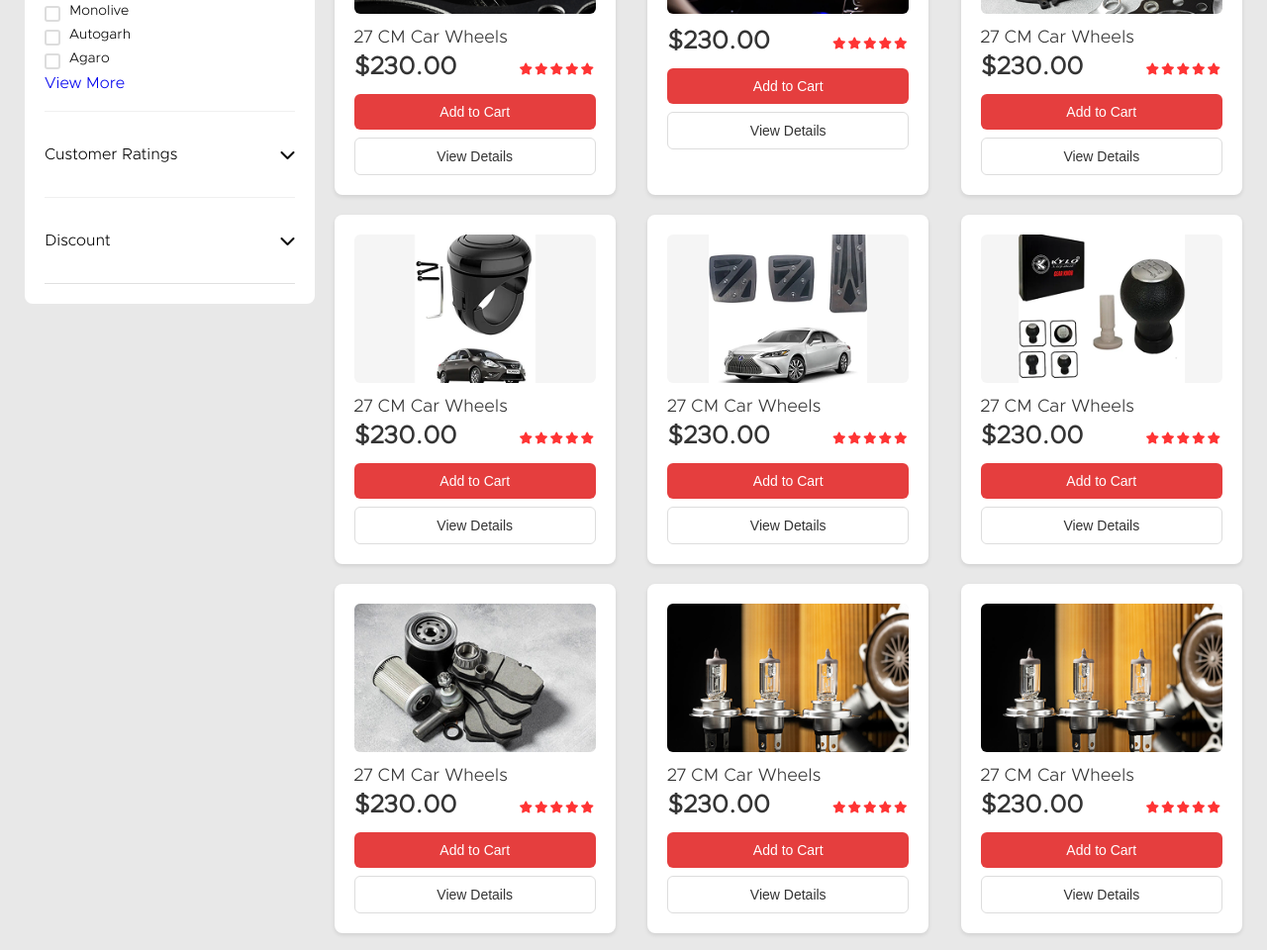
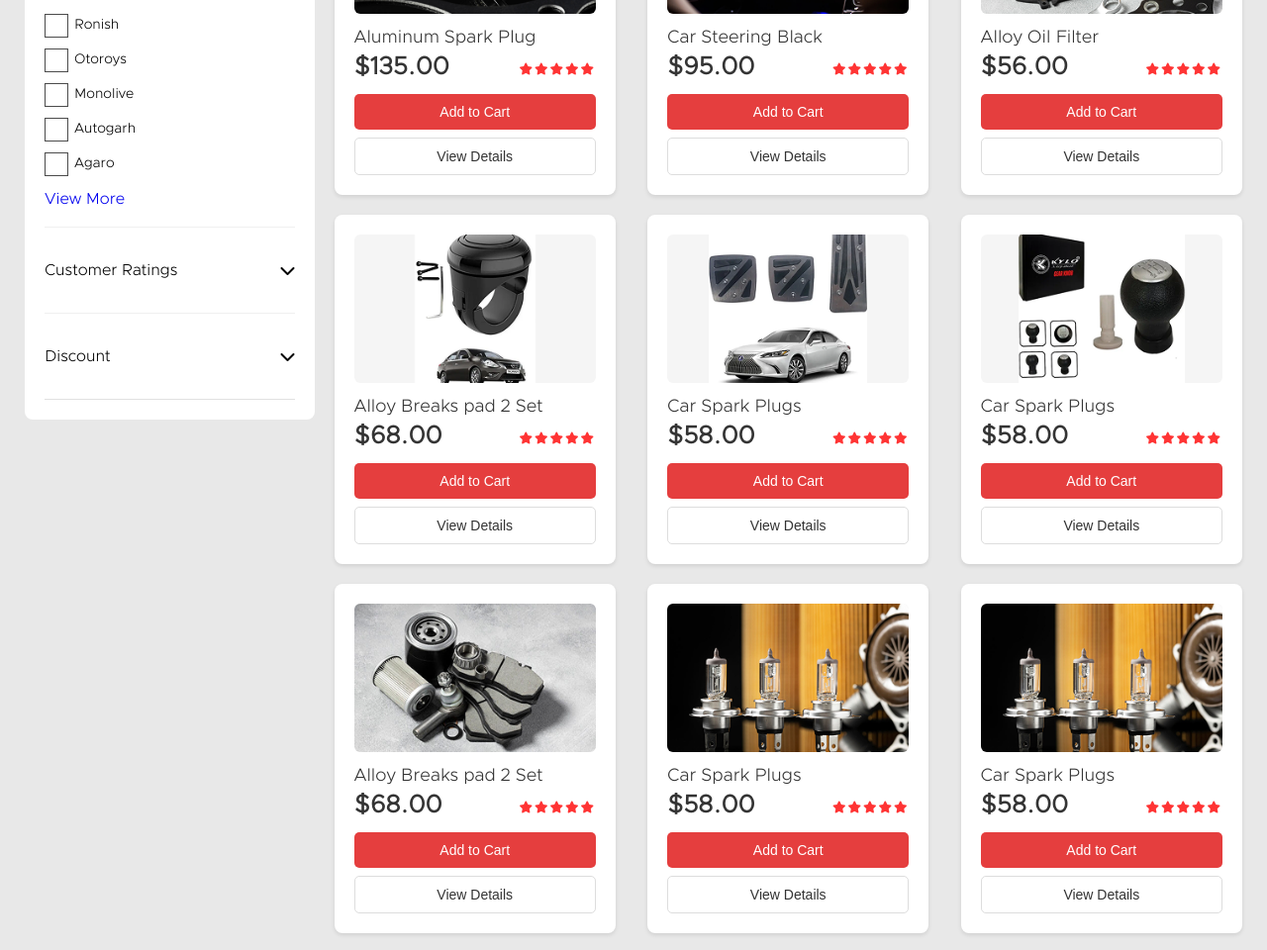
Before and after one commit to Masud9153/sos-project, a plain HTML site: page sparepart.html in a window 1280 px wide. Shown: the part 1390-2350 px from the top of the page at 99% size. Drawn offline with nearby package versions, Linux system fonts and the light colour scheme.

Commit message:
fix some space and size

```diff
--- a/css/sparepart.css
+++ b/css/sparepart.css
@@ -333,9 +333,10 @@ a{
   /* background: linear-gradient(to right,
       var(--linear-color-one),
       var(--linear-color-two)); */
-       background: linear-gradient(to right,
+       /* background: linear-gradient(to right,
       green,
-      red);
+      red); */
+      background: #40E193;
   transition: width 0.3s ease;
 }
 
@@ -347,9 +348,11 @@ a{
   /* background: linear-gradient(to left,
       var(--linear-color-one),
       var(--linear-color-two)); */
-       background: linear-gradient(to left,
+       /* background: linear-gradient(to left,
       red,
-      green);
+      green); */
+      background: #40E193;
+      /* transform: translateY(-10px); */
   background-clip: text;
   -webkit-background-clip: text;
   color: transparent;
@@ -1316,12 +1319,12 @@ a{
 }
 
 .filter-content {
-    max-height: 200px;
+    height: 140px;
     overflow: hidden;
     transition: max-height 0.3s ease;
     display: flex;
     flex-direction: column;
-    gap: 6px !important;
+    gap: 15px !important;
     /* align-items: center; */
 }
 
@@ -1331,7 +1334,7 @@ a{
 
 .filter-item {
     padding: 5px 0;
-    color: #666;
+    color:#252525;
     font-size: 14px;
     cursor: pointer;
     margin-left: 30px;
@@ -1370,11 +1373,24 @@ a{
     color: #666;
 }
 
+.content-fitting{
+  height: 200px !important;
+}
+.filter-para{
+  padding-top: 6px;
+  font-size: 14px;
+}
+
+.banner-extra{
+  margin-top: 6px;
+}
+
+
 /* Checkbox Styles */
 .checkbox-group {
     display: flex;
     flex-direction: column;
-    gap: 10px;
+    gap: 15px;
     max-height: 200px;
     overflow-y: auto;
 }
@@ -1385,7 +1401,7 @@ a{
     cursor: pointer;
     font-size: 14px;
     position: relative;
-    padding-left: 25px;
+    padding-left: 30px;
 }
 
 .checkbox-item input[type="checkbox"] {
@@ -1398,11 +1414,11 @@ a{
     position: absolute;
     left: 0;
     top: 2px;
-    height: 16px;
-    width: 16px;
+    height: 24px;
+    width: 24px;
     background-color: #fff;
-    border: 2px solid #ddd;
-    border-radius: 3px;
+    border: 1px solid #4B4B4B;
+    /* border-radius: 3px; */
 }
 
 .checkbox-item:hover input ~ .checkmark {
@@ -1425,9 +1441,9 @@ a{
 }
 
 .checkbox-item .checkmark:after {
-    left: 4px;
-    top: 1px;
-    width: 4px;
+    left: 7px;
+    top: 5px;
+    width: 5px;
     height: 8px;
     border: solid white;
     border-width: 0 2px 2px 0;
@@ -1515,7 +1531,7 @@ a{
 .btn {
     padding: 10px 15px;
     border: none;
-    border-radius: 6px;
+    border-radius: 5px;
     font-size: 14px;
     font-weight: 500;
     cursor: pointer;
--- a/sparepart.html
+++ b/sparepart.html
@@ -466,7 +466,7 @@
                     <span>Automotive Accessories</span>
                     <i class="fas fa-chevron-down" id="automotive-icon"></i>
                   </div>
-                  <div class="filter-content" id="automotive-content">
+                  <div class="filter-content content-fitting" id="automotive-content">
                     <div
                       class="filter-item"
                       onclick="filterByCategory('steering-wheel')"
@@ -568,27 +568,32 @@
                     <label class="checkbox-item">
                       <input type="checkbox" name="brand" value="audi" />
                       <span class="checkmark"></span>
-                      Ronish
+                      <p class="filter-para">Ronish</p>
+                      <!-- Ronish -->
                     </label>
                     <label class="checkbox-item">
                       <input type="checkbox" name="brand" value="bmw" />
                       <span class="checkmark"></span>
-                      Otoroys
+                      <p class="filter-para"> Otoroys</p>
+                      <!-- Otoroys -->
                     </label>
                     <label class="checkbox-item">
                       <input type="checkbox" name="brand" value="ford" />
                       <span class="checkmark"></span>
-                      Monolive
+                      <p class="filter-para">Monolive</p>
+                      <!-- Monolive -->
                     </label>
                     <label class="checkbox-item">
                       <input type="checkbox" name="brand" value="mercedes" />
                       <span class="checkmark"></span>
-                      Autogarh
+                       <p class="filter-para"> Autogarh</p>
+                      <!-- Autogarh -->
                     </label>
                     <label class="checkbox-item">
                       <input type="checkbox" name="brand" value="nissan" />
                       <span class="checkmark"></span>
-                      Agaro
+                      <p class="filter-para">Agaro</p>
+                      <!-- Agaro -->
                     </label>
                     <!-- <label class="checkbox-item">
                                         <input type="checkbox" name="brand" value="toyota">
@@ -600,7 +605,7 @@
                                         <span class="checkmark"></span>
                                         Volkswagen
                                     </label> -->
-                    <a href="#">View More</a>
+                    <a href="#" class="banner-extra">View More</a>
                   </div>
                 </div>
 
@@ -618,7 +623,8 @@
                         value="free-shipping"
                       />
                       <span class="checkmark"></span>
-                      4 Star or Above
+                      <p class="filter-para">4 Star or Above</p>
+                      <!-- 4 Star or Above -->
                     </label>
                     <label class="checkbox-item">
                       <input
@@ -627,7 +633,8 @@
                         value="fast-delivery"
                       />
                       <span class="checkmark"></span>
-                      3 Star or Above
+                      <p class="filter-para">3 Star or Above</p>
+                      <!-- 3 Star or Above -->
                     </label>
                     <label class="checkbox-item">
                       <input
@@ -636,7 +643,8 @@
                         value="fast-delivery"
                       />
                       <span class="checkmark"></span>
-                      2 Star or Above
+                      <p class="filter-para">2 Star or Above</p>
+                      <!-- 2 Star or Above -->
                     </label>
                     <label class="checkbox-item">
                       <input
@@ -645,7 +653,8 @@
                         value="fast-delivery"
                       />
                       <span class="checkmark"></span>
-                      1 Star or Above
+                      <p class="filter-para">1 Star or Above</p>
+                      <!-- 1 Star or Above -->
                     </label>
                   </div>
                 </div>
@@ -660,27 +669,31 @@
                     <label class="checkbox-item">
                       <input type="checkbox" name="discount" value="10" />
                       <span class="checkmark"></span>
-                      50% & above
+                      <p class="filter-para">50% & above</p>
+                      <!-- 50% & above -->
                     </label>
                     <label class="checkbox-item">
                       <input type="checkbox" name="discount" value="20" />
                       <span class="checkmark"></span>
-                      40% & above
+                       <p class="filter-para">50% & above</p>
+                      <!-- 40% & above  -->
                     </label>
                     <label class="checkbox-item">
                       <input type="checkbox" name="discount" value="30" />
                       <span class="checkmark"></span>
-                      30% & above
+                       <p class="filter-para">50% & above</p>
+                      <!-- 30% & above -->
                     </label>
                     <label class="checkbox-item">
                       <input type="checkbox" name="discount" value="40" />
                       <span class="checkmark"></span>
-                      20% & above
+                       <p class="filter-para">50% & above</p>
+                      <!-- 20% & above -->
                     </label>
-                    <label class="checkbox-item">
+                    <!-- <label class="checkbox-item">
                       <input type="checkbox" name="discount" value="50" />
                       <span class="checkmark"></span>
-                    </label>
+                    </label> -->
                   </div>
                 </div>
               </div>
@@ -725,9 +738,9 @@
                 <div class="product-image">
                   <img src="./assest/img/pexels-photo-3689534.png" alt="no" />
                 </div>
-                <div class="product-name">27 CM Car Wheels</div>
+                <div class="product-name">Car Steering Black</div>
                 <div class="cardsection-star">
-                    <div class="product-price">$230.00</div>
+                    <div class="product-price">$95.00</div>
                      <div class="product-rating">
                   <i class="fas fa-star star"></i>
                   <i class="fas fa-star star"></i>
@@ -755,9 +768,9 @@
                 <div class="product-image">
                   <img src="./assest/img/mechanic-changing-brake-discs-car-service-8869.png" alt="no" />
                 </div>
-                <div class="product-name">27 CM Car Wheels</div>
+                <div class="product-name">Alloy Silver Disk Break</div>
                 <div class="cardsection-star">
-                    <div class="product-price">$230.00</div>
+                    <div class="product-price">$140.00</div>
                      <div class="product-rating">
                   <i class="fas fa-star star"></i>
                   <i class="fas fa-star star"></i>
@@ -785,9 +798,9 @@
                 <div class="product-image">
                   <img src="./assest/img/image (35).png" alt="no" />
                 </div>
-                <div class="product-name">27 CM Car Wheels</div>
+                <div class="product-name">Aluminum Spark Plug</div>
                <div class="cardsection-star">
-                    <div class="product-price">$230.00</div>
+                    <div class="product-price">$135.00</div>
                      <div class="product-rating">
                   <i class="fas fa-star star"></i>
                   <i class="fas fa-star star"></i>
@@ -815,8 +828,9 @@
                 <div class="product-image">
                   <img src="./assest/img/image (36).png" alt="no" />
                 </div>
+                <div class="product-name">Car Steering Black</div>
                 <div class="cardsection-star">
-                    <div class="product-price">$230.00</div>
+                    <div class="product-price">$95.00</div>
                      <div class="product-rating">
                   <i class="fas fa-star star"></i>
                   <i class="fas fa-star star"></i>
@@ -844,9 +858,9 @@
                 <div class="product-image">
                   <img src="./assest/img/image (37).png" alt="no" />
                 </div>
-                <div class="product-name">27 CM Car Wheels</div>
+                <div class="product-name">Alloy Oil Filter</div>
                <div class="cardsection-star">
-                    <div class="product-price">$230.00</div>
+                    <div class="product-price">$56.00</div>
                      <div class="product-rating">
                   <i class="fas fa-star star"></i>
                   <i class="fas fa-star star"></i>
@@ -874,9 +888,9 @@
                 <div class="product-image">
                   <img src="./assest/img/image (38).png" alt="no" />
                 </div>
-                <div class="product-name">27 CM Car Wheels</div>
+                <div class="product-name">Alloy Breaks pad 2 Set</div>
                 <div class="cardsection-star">
-                    <div class="product-price">$230.00</div>
+                    <div class="product-price">$68.00</div>
                      <div class="product-rating">
                   <i class="fas fa-star star"></i>
                   <i class="fas fa-star star"></i>
@@ -904,9 +918,9 @@
                 <div class="product-image">
                   <img src="./assest/img/image (39).png" alt="no" />
                 </div>
-                <div class="product-name">27 CM Car Wheels</div>
+                <div class="product-name">Car Spark Plugs</div>
                <div class="cardsection-star">
-                    <div class="product-price">$230.00</div>
+                    <div class="product-price">$58.00</div>
                      <div class="product-rating">
                   <i class="fas fa-star star"></i>
                   <i class="fas fa-star star"></i>
@@ -934,9 +948,9 @@
                 <div class="product-image">
                   <img src="./assest/img/image (40).png" alt="no" />
                 </div>
-                <div class="product-name">27 CM Car Wheels</div>
+                <div class="product-name">Car Spark Plugs</div>
                <div class="cardsection-star">
-                    <div class="product-price">$230.00</div>
+                    <div class="product-price">$58.00</div>
                      <div class="product-rating">
                   <i class="fas fa-star star"></i>
                   <i class="fas fa-star star"></i>
@@ -964,9 +978,9 @@
                 <div class="product-image">
                   <img src="./assest/img/unnamed-2-512x313 (3).png" alt="no" />
                 </div>
-                <div class="product-name">27 CM Car Wheels</div>
+                <div class="product-name">Alloy Breaks pad 2 Set</div>
                <div class="cardsection-star">
-                    <div class="product-price">$230.00</div>
+                    <div class="product-price">$68.00</div>
                      <div class="product-rating">
                   <i class="fas fa-star star"></i>
                   <i class="fas fa-star star"></i>
@@ -994,9 +1008,9 @@
                 <div class="product-image">
                   <img src="./assest/img/image (41).png" alt="no" />
                 </div>
-                <div class="product-name">27 CM Car Wheels</div>
+                <div class="product-name">Car Spark Plugs</div>
                <div class="cardsection-star">
-                    <div class="product-price">$230.00</div>
+                    <div class="product-price">$58.00</div>
                      <div class="product-rating">
                   <i class="fas fa-star star"></i>
                   <i class="fas fa-star star"></i>
@@ -1024,9 +1038,9 @@
                 <div class="product-image">
                   <img src="./assest/img/image (41).png" alt="no" />
                 </div>
-                <div class="product-name">27 CM Car Wheels</div>
+                <div class="product-name">Car Spark Plugs</div>
                <div class="cardsection-star">
-                    <div class="product-price">$230.00</div>
+                    <div class="product-price">$58.00</div>
                      <div class="product-rating">
                   <i class="fas fa-star star"></i>
                   <i class="fas fa-star star"></i>
```
Also changed, not shown: aboutus.html (+42 -5 lines), css/aboutus.css (+42 -8 lines), css/contactus.css (+6 -4 lines), css/services.css (+11 -5 lines), css/style.css (+11 -8 lines).
